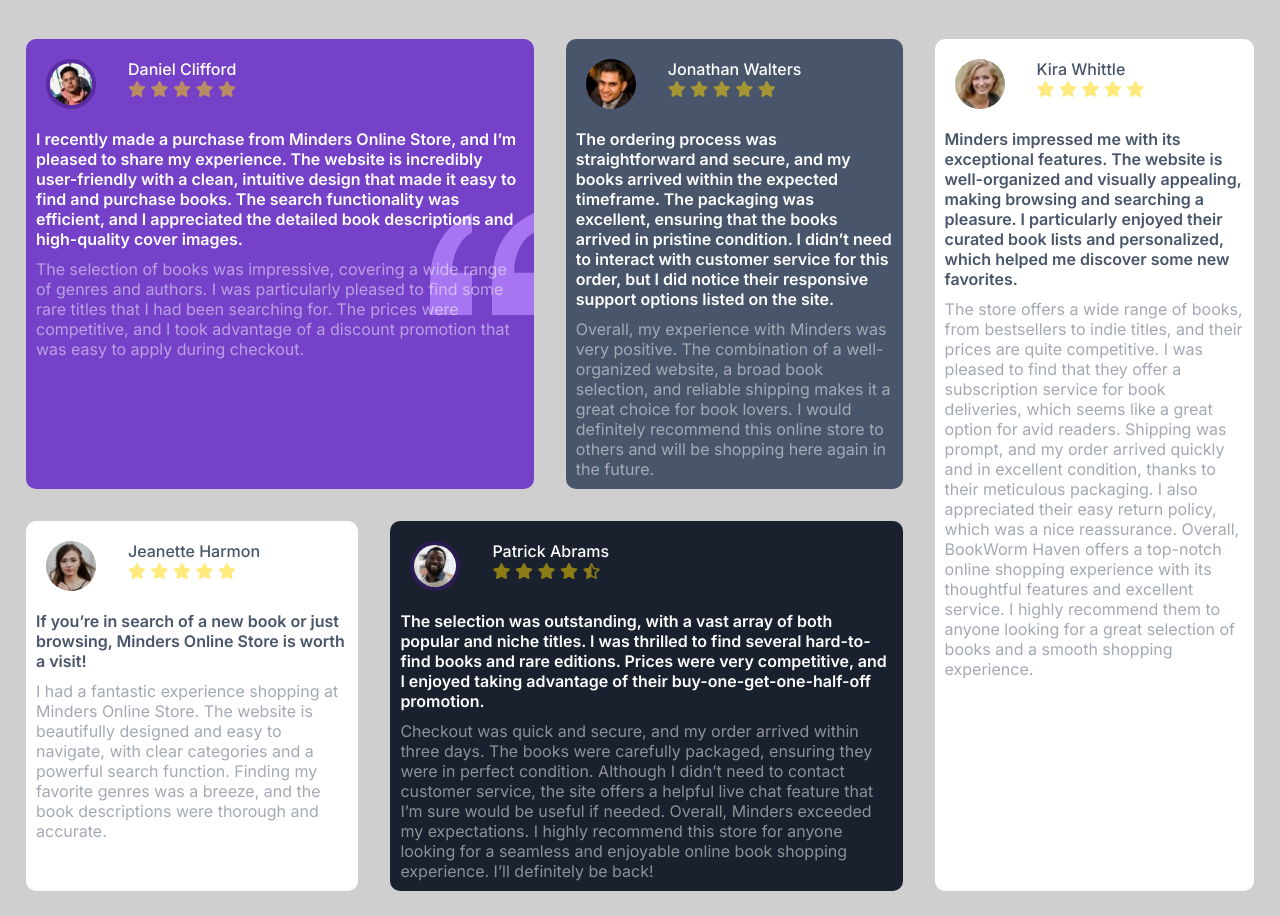
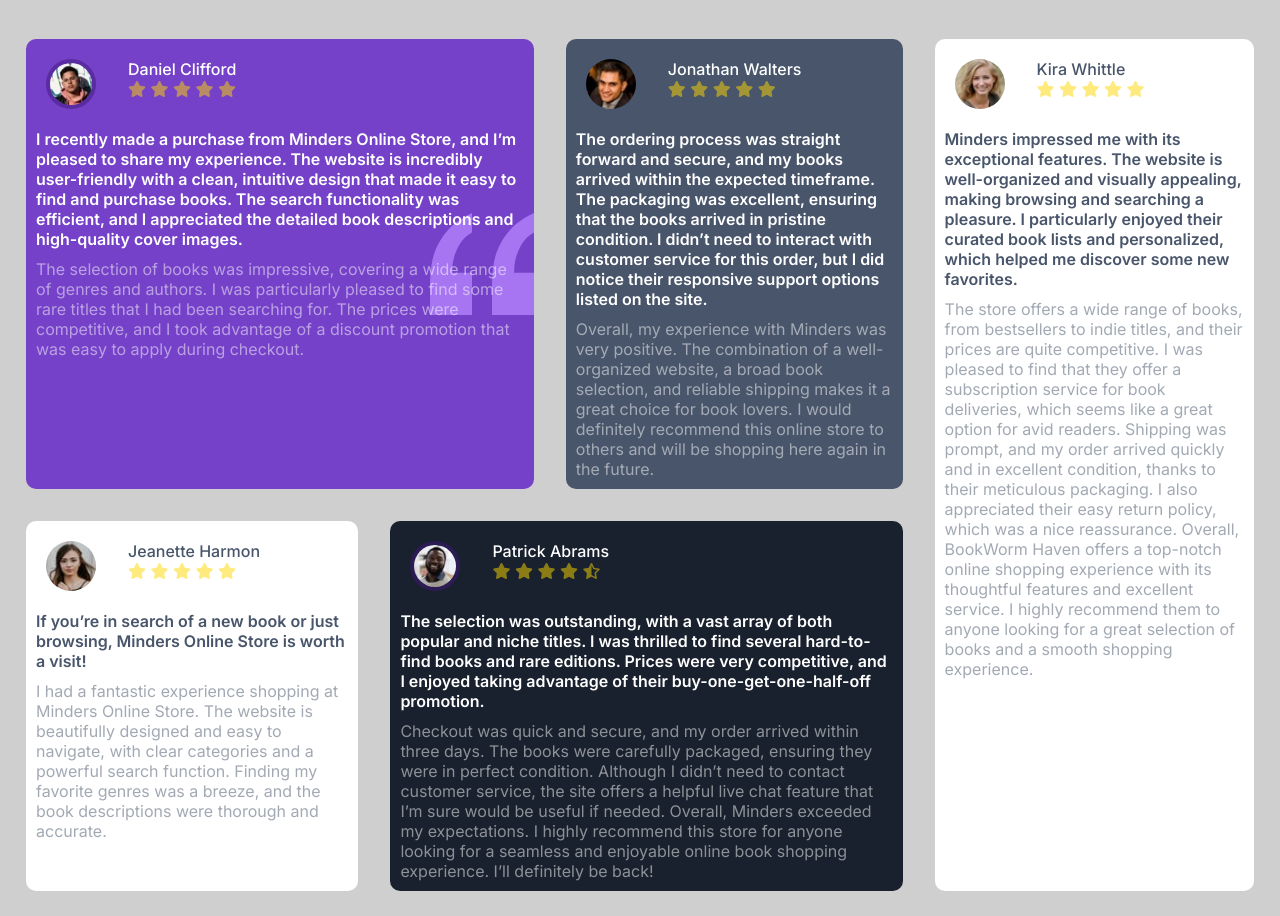
Before and after one commit to Shady2405/Minders-Store, a plain HTML site: page index.html in a window 1280 px wide. Shown: the part 5373-6289 px from the top of the page. Drawn offline with nearby package versions, Linux system fonts and the light colour scheme; a web font is replaced by a local one.

Commit message:
Update index.html

```diff
--- a/index.html
+++ b/index.html
@@ -214,7 +214,7 @@
             <p class="title pale stars"><i class="fa-solid fa-star"></i> <i class="fa-solid fa-star"></i> <i class="fa-solid fa-star"></i> <i class="fa-solid fa-star"></i> <i class="fa-solid fa-star"></i></p>
             </div>
         </div>
-        <p class="white pp">The ordering process was straightforward and secure, and my books arrived within the expected timeframe. The packaging was excellent, ensuring that the books arrived in pristine condition. I didn’t need to interact with customer service for this order, but I did notice their responsive support options listed on the site.</p>
+        <p class="white pp">The ordering process was straight forward and secure, and my books arrived within the expected timeframe. The packaging was excellent, ensuring that the books arrived in pristine condition. I didn’t need to interact with customer service for this order, but I did notice their responsive support options listed on the site.</p>
             <p class="pale p-2">Overall, my experience with Minders was very positive. The combination of a well-organized website, a broad book selection, and reliable shipping makes it a great choice for book lovers. I would definitely recommend this online store to others and will be shopping here again in the future.</p>
         </section>
         <section id="three">
```
